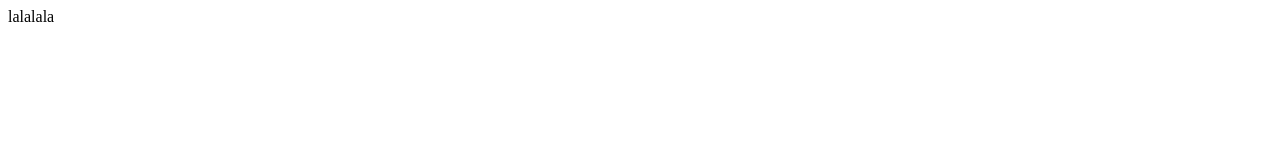
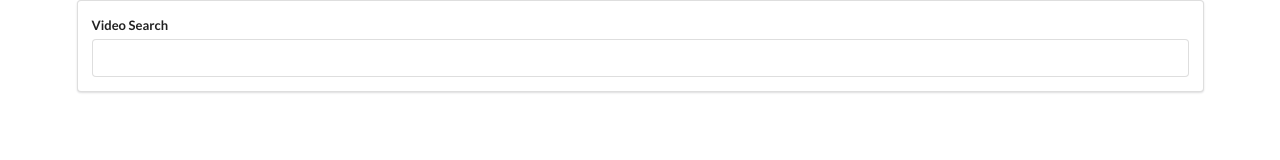
Before and after one commit to palhamel/yt-search-react, a React (Create React App) app: page / in a window 1280 px wide. Shown: the top 160 px of the page. Built offline with nearby package versions, Linux system fonts and the light colour scheme.

Commit message:
add searchbar component

```diff
--- a/public/index.html
+++ b/public/index.html
@@ -5,6 +5,7 @@
     <link rel="icon" href="%PUBLIC_URL%/favicon.ico" />
     <meta name="viewport" content="width=device-width, initial-scale=1" />
     <meta name="theme-color" content="#000000" />
+    <link rel="stylesheet" href="https://cdnjs.cloudflare.com/ajax/libs/semantic-ui/2.4.1/semantic.min.css">
     <meta
       name="description"
       content="Web site created using create-react-app"
@@ -24,7 +25,7 @@
       work correctly both with client-side routing and a non-root public URL.
       Learn how to configure a non-root public URL by running `npm run build`.
     -->
-    <title>React App</title>
+    <title>Youtube Search</title>
   </head>
   <body>
     <noscript>You need to enable JavaScript to run this app.</noscript>
--- a/src/components/App.js
+++ b/src/components/App.js
@@ -1,7 +1,13 @@
 import React from "react";
+
+import { SearchBar } from './SearchBar'
 
 export class App extends React.Component {
   render() {
-    return <div>lalalala</div>;
+    return (
+      <div className="ui container">
+        <SearchBar />
+      </div>
+    )
   }
 }
--- /dev/null
+++ b/src/components/SearchBar.js
@@ -0,0 +1,33 @@
+import React from "react";
+
+export class SearchBar extends React.Component {
+  state = { term: "" };
+
+  onInputChange = (event) => {
+    this.setState({ term: event.target.value });
+  };
+
+  onFormSubmit = (event) => {
+    event.preventDefault();
+    console.log(this.state.term);
+
+    // TODO: make callback from parent component
+  };
+
+  render() {
+    return (
+      <div className="search-bar ui segment">
+        <form onSubmit={this.onFormSubmit} className="ui form">
+          <div className="field">
+            <label>Video Search</label>
+            <input
+              type="text"
+              value={this.state.term}
+              onChange={this.onInputChange}
+            />
+          </div>
+        </form>
+      </div>
+    );
+  }
+}
```
Also changed, not shown: 1 other file (tests, documents, lock files or other folders).
